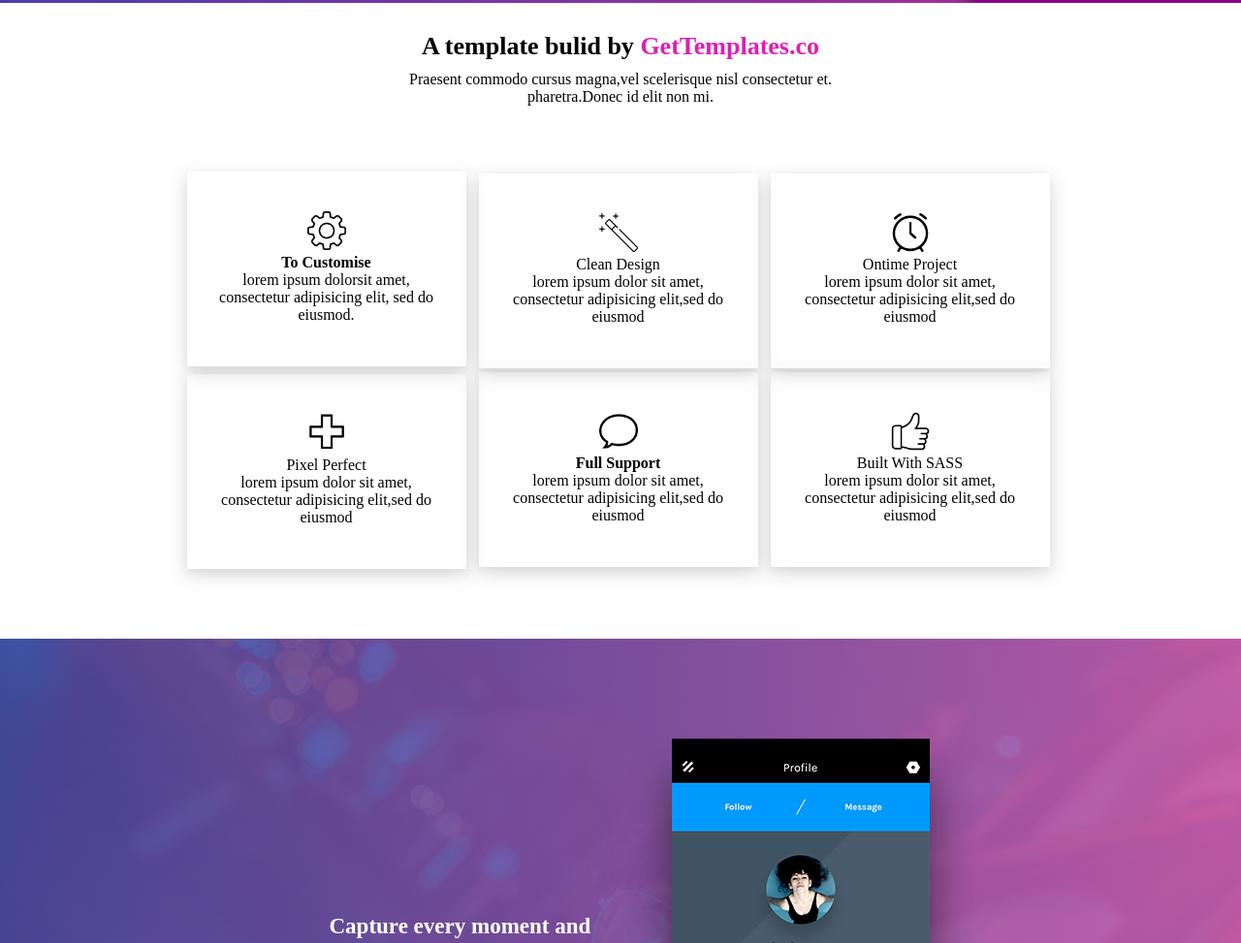
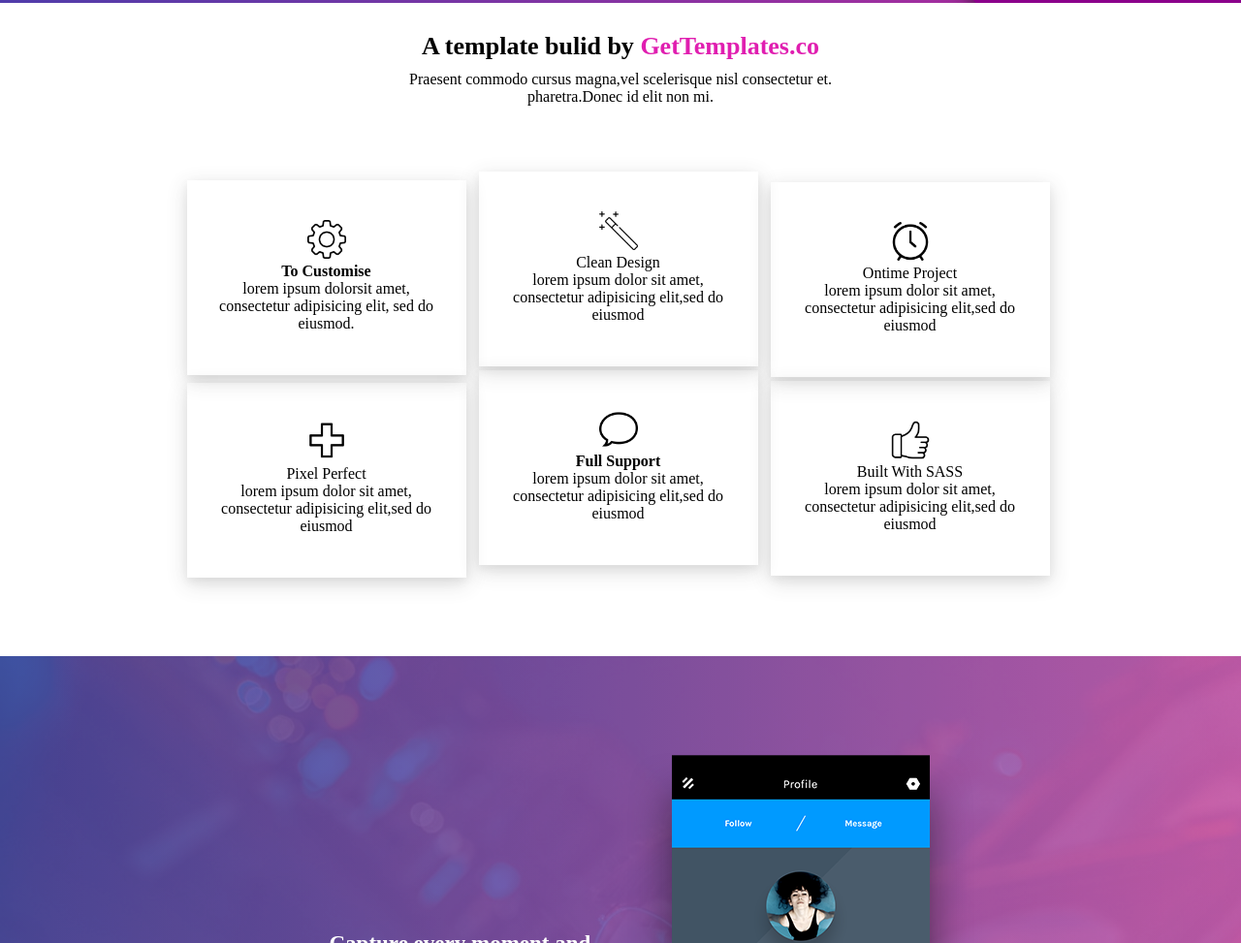
Before and after one commit to shahzaibrana1421/Week-1, a plain HTML site: page index.html in a window 1280 px wide. Shown: the part 797-1770 px from the top of the page at 97% size. Drawn offline with Linux system fonts and the light colour scheme.

Commit message:
updated class name

```diff
--- a/index.html
+++ b/index.html
@@ -39,7 +39,7 @@
           <div class="child-box"><img src="images/settings.png" class="icons"><br><b> To Customise</b><br>lorem ipsum dolorsit amet,<br>consectetur adipisicing elit, sed do<br>eiusmod.</div>
           <div class="child-box"><img src="images/plus.png" class="icons"><br>Pixel Perfect<br>lorem ipsum dolor sit amet,<br>consectetur adipisicing elit,sed do<br>eiusmod</div>
         </div>
-        <div class="parent-child paddingchild">
+        <div class="parent-child padding-child">
           <div class="child-box"><img src="images/magic-wand.png" class="icons"><br>Clean Design<br>lorem ipsum dolor sit amet,<br>consectetur adipisicing elit,sed do<br>eiusmod</div>
           <div class="child-box"><img src="images/speech-bubble.png" class="icons"><br><b>Full Support</b><br>lorem ipsum dolor sit amet,<br>consectetur adipisicing elit,sed do<br>eiusmod</div>
         </div>
```
